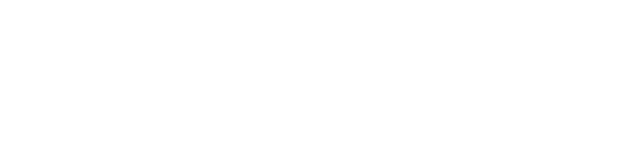
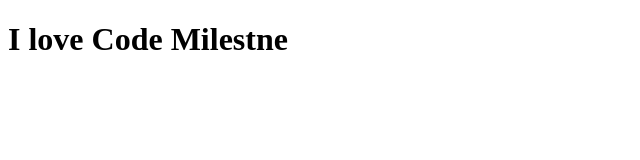
Before and after one commit to codemiles/first-website, a plain HTML site: page index.html in a window 1280 px wide. Shown: the whole page, without its empty margins (0-640 px from the left). Drawn offline with Linux system fonts and the light colour scheme.

Commit message:
added new heade

```diff
--- a/index.html
+++ b/index.html
@@ -7,6 +7,6 @@
     <title>Git First Project</title>
 </head>
 <body>
-
+    <h1>I love Code Milestne</h1>
 </body>
 </html>
```
